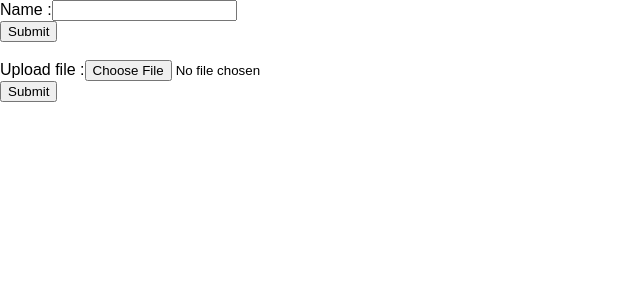
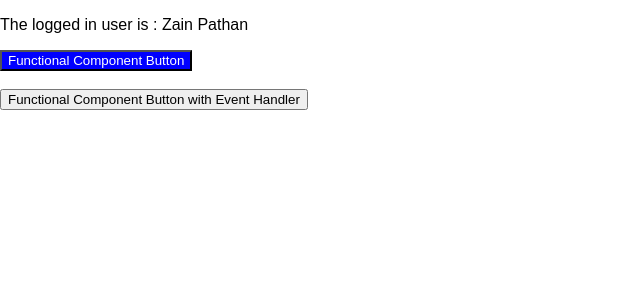
Before and after one commit to cosmycoder/Searchable-Product-Filter, a React (Create React App) app: page / in a window 1280 px wide. Shown: the top 300 px of the page, without its empty margins (0-640 px from the left). Built offline with nearby package versions, Linux system fonts and the light colour scheme.

Commit message:
Functional Components - Button with style + Button with Event Handler, with multiple params

```diff
--- /dev/null
+++ b/src/functional-components/Button.js
@@ -0,0 +1,23 @@
+import React from 'react';
+
+export const BlueButton = (props) => {
+    const styles = { background: 'blue', color: 'white' };
+
+    return <button {...props} style={styles}>Functional Component Button</button>
+}
+
+const funcBtnClickHandler = (...options) => (e) => {
+    console.log('event : ', e);
+    console.log('options : ', options);
+
+    alert('The button was clicked by '+options[0].name+' *-* '+e.target.name);
+}
+
+export const ButtonWithEvent = (props) => {
+    return (
+        <button
+            onClick={funcBtnClickHandler(props, 'useless-param')}
+            name='ButtonWithEventHandler'
+        >Functional Component Button with Event Handler</button>
+    )
+}
--- /dev/null
+++ b/src/functional-components/Username.js
@@ -0,0 +1,9 @@
+import React from 'react';
+
+const Username = (props) => {
+    return (
+        <p>The logged in user is : {props.username}</p>
+    )
+}
+
+export default Username;
--- a/src/index.js
+++ b/src/index.js
@@ -8,8 +8,9 @@ import {MousePointerTracker, AnotherMousePointerTracker } from './MousePointerTr
 import ComponentNeedingStorage from './anotherRenderPropsEx/ComponentNeedingStorage';
 import FileInput from './uncontrolled-components/FileInput';
 import NameForm from './uncontrolled-components/NameForm';
+import Username from './functional-components/Username';
+import { BlueButton, ButtonWithEvent } from './functional-components/Button';
 import registerServiceWorker from './registerServiceWorker';
-
 
 const PRODUCTS = [
     {category: 'Sporting Goods', price: '$49.99', stocked: true, name: 'Football'},
@@ -22,9 +23,13 @@ const PRODUCTS = [
 
 ReactDOM.render(
     <React.Fragment>
-        <NameForm />
+        <Username username='Zain Pathan' />
+        <BlueButton onClick={() => {
+            alert('Blue Button clicked');
+        }}/>
         <br/>
-        <FileInput />
+        <br/>
+        <ButtonWithEvent name='Zain Pathan'/>
     </React.Fragment>,
     document.getElementById('root')
 );
@@ -60,3 +65,14 @@ ReactDOM.render(
     document.getElementById('root')
 );
 */
+
+/* Uncontrolled Components example
+ReactDOM.render(
+    <React.Fragment>
+        <NameForm />
+        <br/>
+        <FileInput />
+    </React.Fragment>,
+    document.getElementById('root')
+);
+*/
```
